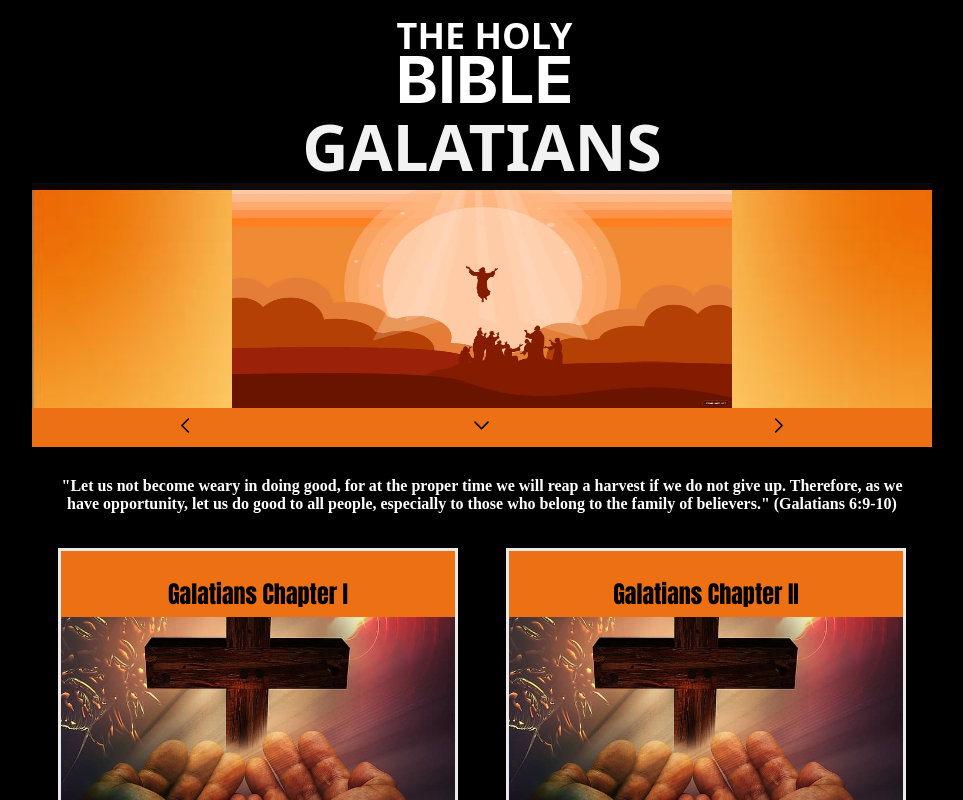
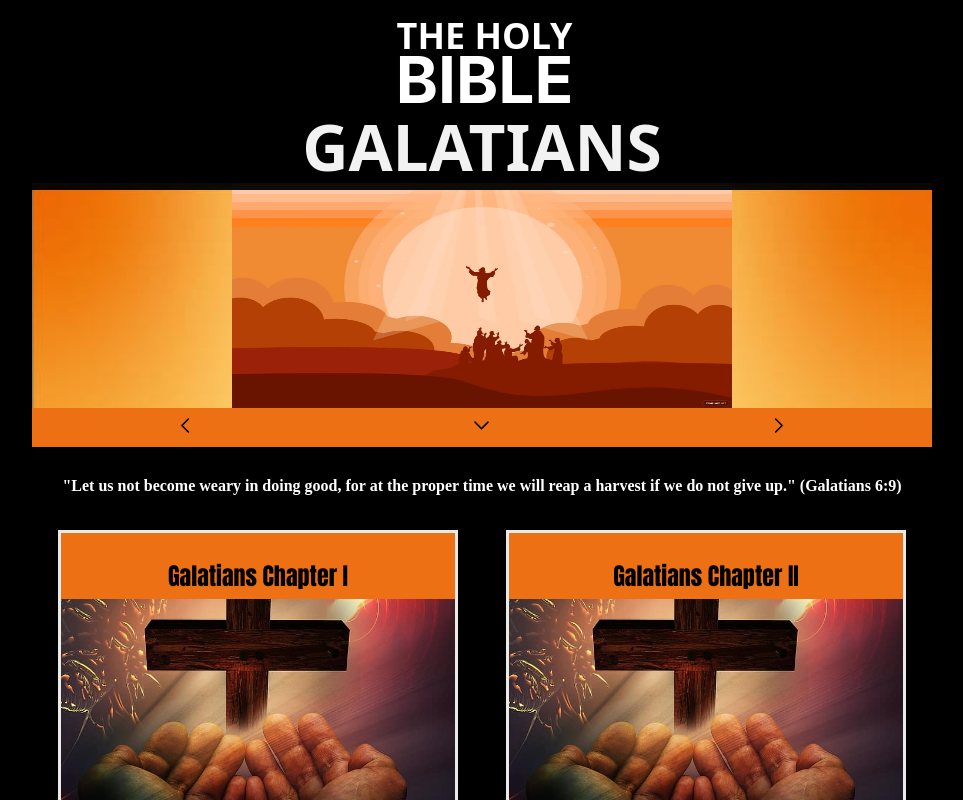
Before and after one commit to jnutt367/galatians, a Next.js app: page / in a window 1280 px wide. Shown: the top 800 px of the page, without its empty margins (158-1121 px from the left). Built offline with nearby package versions, Linux system fonts and the light colour scheme.

Commit message:
Update index.js

```diff
--- a/pages/index.js
+++ b/pages/index.js
@@ -64,8 +64,7 @@ export default function Home() {
         </a>
 
                </div>
-    <p className={styles.fund}>"Let us not become weary in doing good, for at the proper time we will reap a harvest if we do not give up.
-Therefore, as we have opportunity, let us do good to all people, especially to those who belong to the family of believers." (Galatians 6:9-10)</p>
+    <p className={styles.fund}>"Let us not become weary in doing good, for at the proper time we will reap a harvest if we do not give up." (Galatians 6:9)</p>
         <div className={styles.grid}>
           <div className={styles.card}>
             <h2  className={styles.chapter}>Galatians Chapter I</h2>
```
